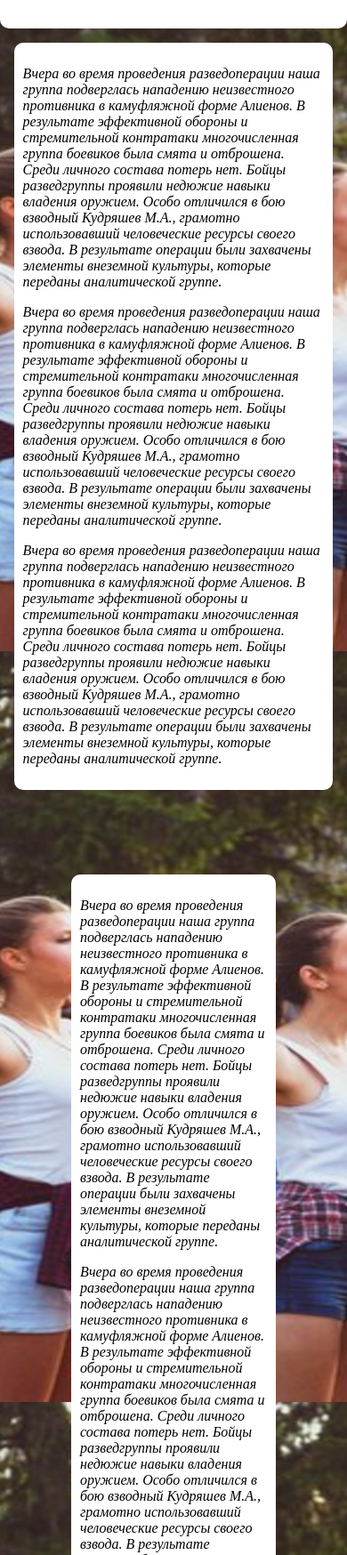
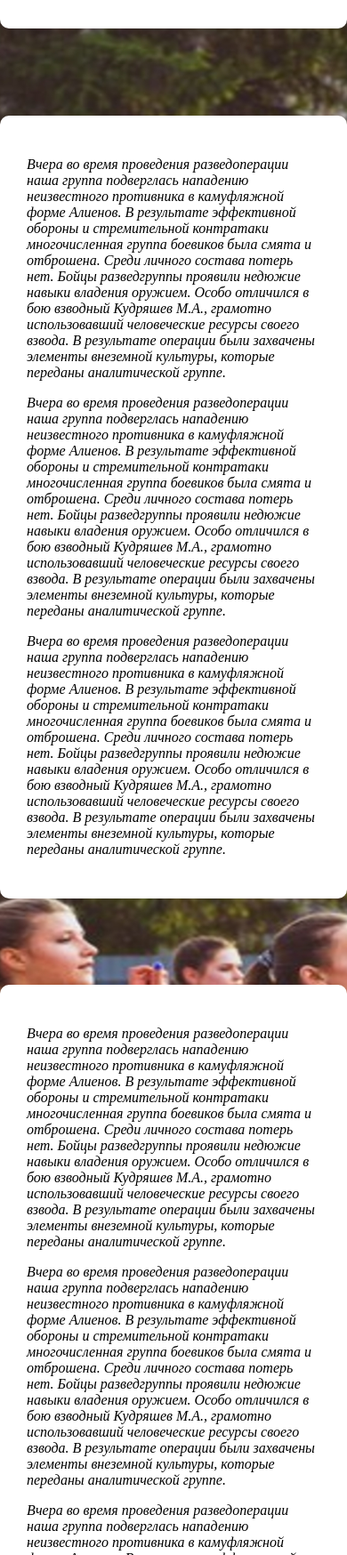
Before and after one commit to mute1add/projectLGD, a plain HTML site: page index.html in a window 390 px wide. Shown: the part 1800-3548 px from the top of the page at 89% size. Drawn offline with nearby package versions, Linux system fonts and the light colour scheme.

Commit message:
project1

```diff
--- a/css/block.css
+++ b/css/block.css
@@ -11,7 +11,7 @@
     width: 100%;
     text-align: center;
  }
- .div.img{
+   img{
    float:left;
    margin: 1px 1px 1px 0;
    size: contain;
@@ -59,21 +59,18 @@
   padding: 30px;
 }
 .block4{
-    display: inline-block;
-    right:0 ;
-    background:white;
-    border-radius: 10px;
-    margin: 80px;
-    padding: 10px;
+  margin-top: 25%;
+  margin-left:auto;
+  background-color:white;
+  border-radius: 10px;
+  padding: 30px;
 
 }
 .block3{
-    display: inline-block;
-    left:0;
-    background:white;
-    border-radius: 10px;
-    margin: 4%;
-    padding: 10px;
-
+  margin-top: 25%;
+  margin-left:auto;
+  background-color:white;
+  border-radius: 10px;
+  padding: 30px;
 }
 }
```
